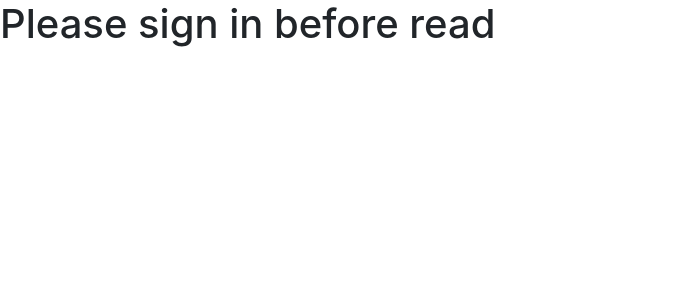
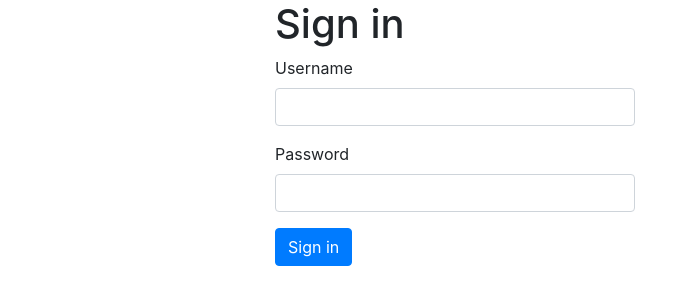
Before and after one commit to cckcoder/mu_web, a Django app: page /sign-in/ in a window 1280 px wide. Shown: the part 56-361 px from the top of the page, without its empty margins (0-695 px from the left). Run offline with Django 4.2, Linux system fonts and the light colour scheme.

Commit message:
update: sign-in view

```diff
--- a/blog/templates/blog/sign_in.html
+++ b/blog/templates/blog/sign_in.html
@@ -5,5 +5,23 @@ Sign in
 {% endblock %}
 
 {% block content %}
-<h1>Please sign in before read</h1>
+<div class="container">
+    <div class="row">
+        <div class="col-md-6 offset-md-2">
+            <h1>Sign in</h1>
+            <form action="{% url 'sign-in' %}" method="post">
+                {% csrf_token %}
+                <div class="form-group">
+                    <label for="username">Username</label>
+                    <input type="text" class="form-control col-xl-8" name="username">
+                </div>
+                <div class="form-group">
+                    <label for="password">Password</label>
+                    <input type="password" class="form-control col-xl-8" name="password">
+                </div>
+                <button type="submit" class="btn btn-primary">Sign in</button>
+            </form>
+        </div>
+    </div>
+</div>
 {% endblock %}
--- a/blog/views.py
+++ b/blog/views.py
@@ -49,6 +49,7 @@ def sign_up(request):
 
 def sign_in(request):
     if request.method == "POST":
+
         username = request.POST.get("username")
         password = request.POST.get("password")
         user = authenticate(request, username=username, password=password)
```
